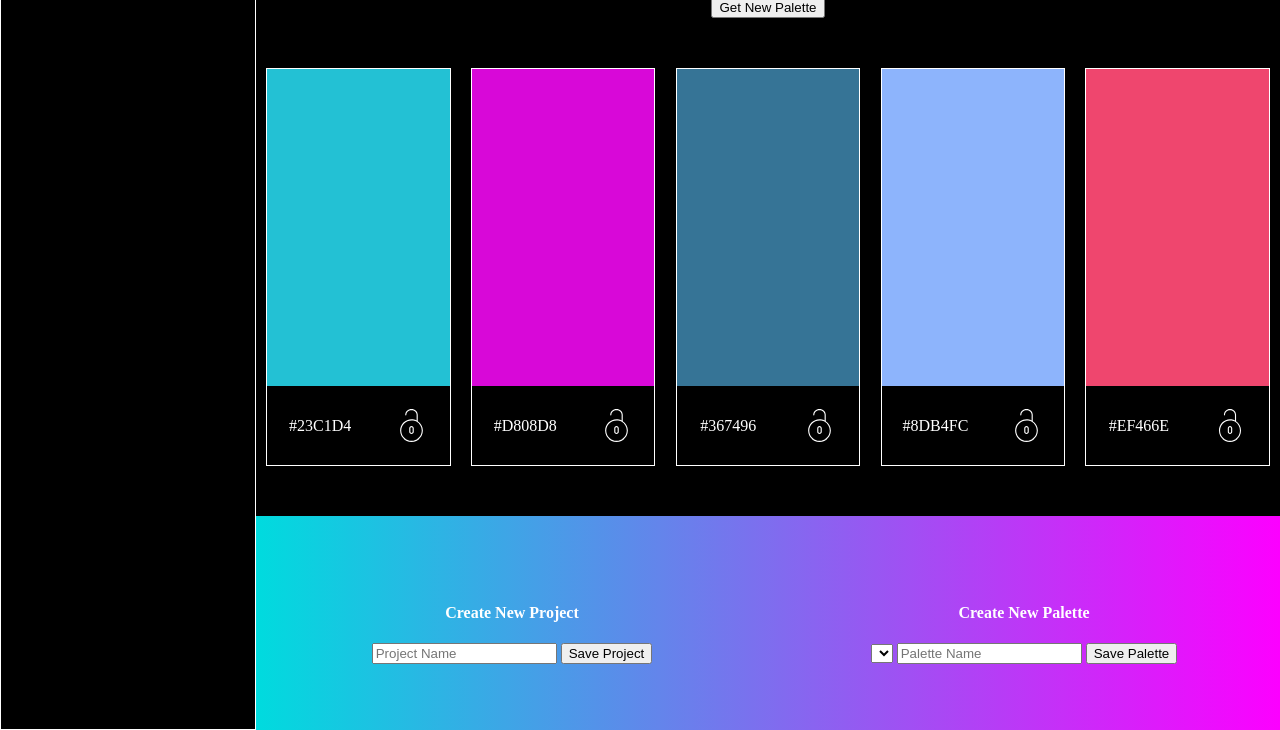
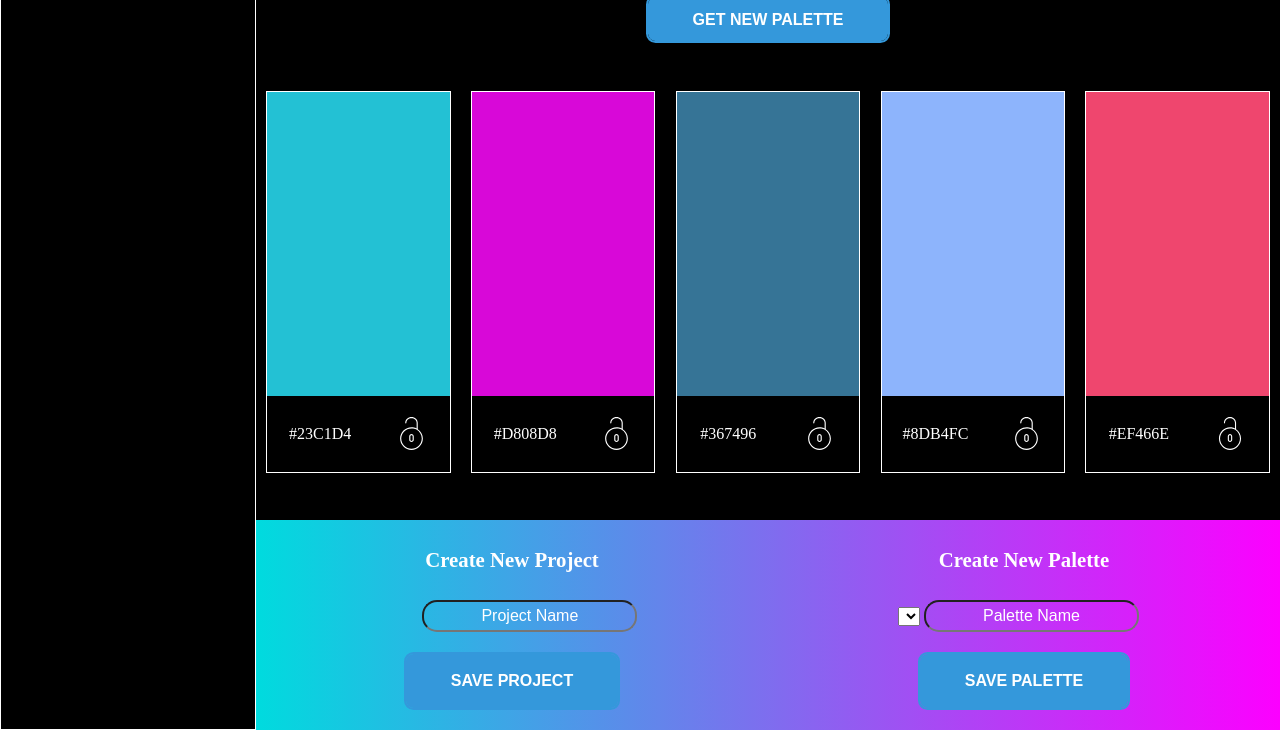
Before and after one commit to dmiller1623/pallete-picker, a website: page public/index.html in a window 1280 px wide. Shown: the part 70-800 px from the top of the page. Drawn offline with nearby package versions, Linux system fonts and the light colour scheme; no server answers.

Commit message:
Add styles for buttons

```diff
--- a/public/css/styles.css
+++ b/public/css/styles.css
@@ -11,7 +11,14 @@ body {
 }
 
 h1 {
+  font-size: 1.3rem;
+  /* background-color: #00dbde; */
   color: white;
+}
+
+.page-title {
+  font-size: 3rem;
+  margin: 0rem;
 }
 
 .projects-nav {
@@ -131,7 +138,6 @@ h1 {
 
 .projects-display {
   height: 100%;
-  /* overflow: scroll; */
   display: flex;
   color: white;
 }
@@ -159,7 +165,11 @@ h1 {
   flex-direction: row;
   height: 175px;
   width: 100%;
-  /* background-color: #fc00ff; */
+}
+
+.data-colors:hover {
+  cursor: pointer;
+  opacity: 0.8;
 }
 
 .data-lower-section {
@@ -198,6 +208,130 @@ h1 {
   height: 175px;
 }
 
+::placeholder {
+  color: white;
+
+}
+
+.project-name {
+  margin-left: 2.4rem;
+  color: white;
+  font-size: 1rem;
+  text-align: center;
+  background-color: transparent;
+  height: 2rem;
+  border-radius: 15px;
+}
+
+.save-project-button {
+  box-sizing: border-box;
+  appearance: none;
+  background-color: transparent;
+  border: 2px solid #e74c3c;
+  border-radius: 0.6em;
+  color: #e74c3c;
+  cursor: pointer;
+  display: flex;
+  align-self: center;
+  font-size: 1rem;
+  font-weight: 400;
+  line-height: 1;
+  margin: 20px;
+  padding: 1.2em 2.8em;
+  text-decoration: none;
+  text-align: center;
+  text-transform: uppercase;
+  font-family: 'Montserrat', sans-serif;
+  font-weight: 700;
+  border-color: #3498db;
+  color: #fff;
+  box-shadow: 0 0 40px 40px #3498db inset, 0 0 0 0 #3498db;
+  transition: all 150ms ease-in-out;
+}
+
+.save-project-button:hover {
+  color: #fff;
+  outline: 0;
+  box-shadow: 0 0 10px 0 #3498db inset, 0 0 10px 4px #3498db;
+}
+
+.palette-name {
+  font-size: 1rem;
+  background-color: transparent;
+  text-align: center;
+  height: 2rem;
+  border-radius: 15px;
+}
+
+.save-palette-button {
+  box-sizing: border-box;
+  appearance: none;
+  background-color: transparent;
+  border: 2px solid #e74c3c;
+  border-radius: 0.6em;
+  color: #e74c3c;
+  cursor: pointer;
+  display: flex;
+  align-self: center;
+  font-size: 1rem;
+  font-weight: 400;
+  line-height: 1;
+  margin: 20px;
+  padding: 1.2em 2.8em;
+  text-decoration: none;
+  text-align: center;
+  text-transform: uppercase;
+  font-family: 'Montserrat', sans-serif;
+  font-weight: 700;
+  border-color: #3498db;
+  color: #fff;
+  box-shadow: 0 0 40px 40px #3498db inset, 0 0 0 0 #3498db;
+  transition: all 150ms ease-in-out;
+}
+
+.save-palette-button:hover {
+  color: #fff;
+  outline: 0;
+  box-shadow: 0 0 10px 0 #3498db inset, 0 0 10px 4px #3498db;
+}
+
 .delete-palette-button {
   width: 15%;
 }
+
+.delete-palette-button:hover {
+  cursor: pointer;
+}
+
+.new-palette-button {
+  box-sizing: border-box;
+  appearance: none;
+  background-color: transparent;
+  border: 2px solid #e74c3c;
+  border-radius: 0.6em;
+  color: #e74c3c;
+  cursor: pointer;
+  display: flex;
+  align-self: center;
+  font-size: 1rem;
+  height: 3rem;
+  font-weight: 400;
+  line-height: .5;
+  margin-top: 10px;
+  padding: 1.2em 2.8em;
+  text-decoration: none;
+  text-align: center;
+  text-transform: uppercase;
+  font-family: 'Montserrat', sans-serif;
+  font-weight: 700;
+  border-color: #3498db;
+  color: #fff;
+  box-shadow: 0 0 40px 40px #3498db inset, 0 0 0 0 #3498db;
+  transition: all 150ms ease-in-out;
+}
+
+.new-palette-button:hover {
+  color: #fff;
+  outline: 0;
+  box-shadow: 0 0 10px 0 #3498db inset, 0 0 10px 4px #3498db;
+}
--- a/public/index.html
+++ b/public/index.html
@@ -9,7 +9,7 @@
       <h1>Projects</h1>
     </section>
     <section class='pallete-section'>
-      <h1>Palette Picker</h1>
+      <h1 class='page-title'>Palette Picker</h1>
       <button class='new-palette-button'>Get New Palette</button>
       <article class='palettes'>
         <section class='color-one'>
```
